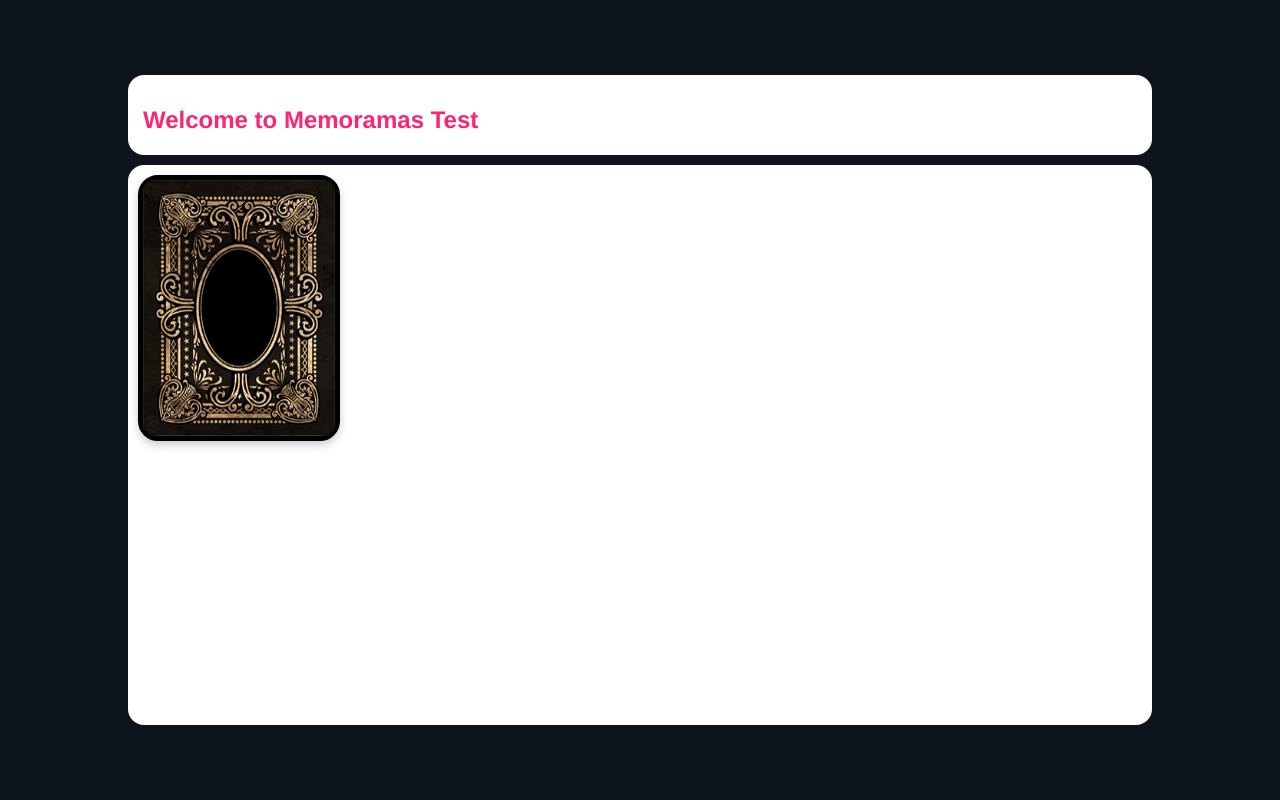
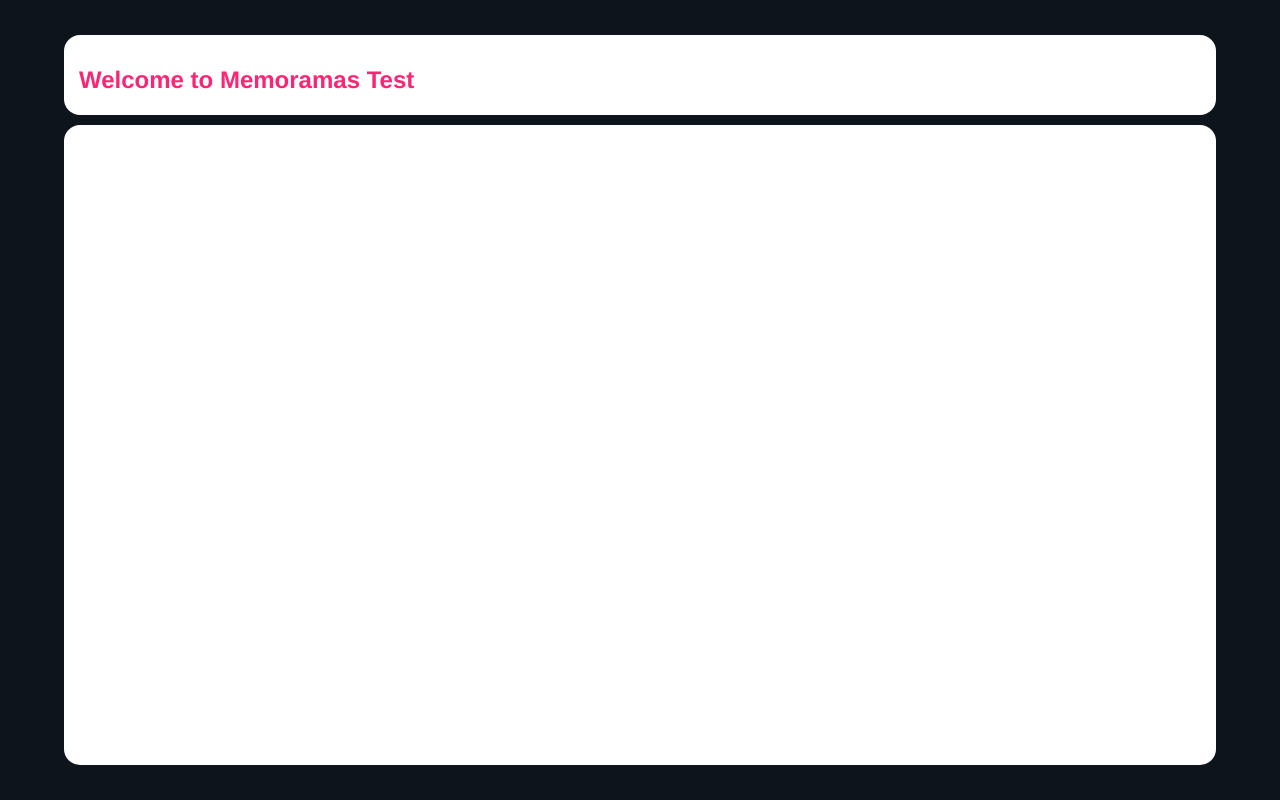
Before and after one commit to jamesrz95/juego-memoria, a React (Create React App) app: page / in a window 1280 px wide. Built offline with nearby package versions, Linux system fonts and the light colour scheme.

Commit message:
Adding logic to cards and styling .

```diff
--- a/package.json
+++ b/package.json
@@ -11,6 +11,7 @@
     "react-dom": "^18.2.0",
     "react-scripts": "5.0.1",
     "styled-components": "^5.3.6",
+    "uuid": "^9.0.0",
     "web-vitals": "^2.1.4"
   },
   "scripts": {
--- a/src/App.js
+++ b/src/App.js
@@ -1,6 +1,6 @@
 import styled from "styled-components";
 // import components
-import Card from "./components/Card";
+import ListCards from "./components/listCards";
 
 function App() {
   return (
@@ -9,7 +9,7 @@
         <h1>Welcome to Memoramas Test</h1>
       </Header>
       <LayoutGame>
-        <Card />
+        <ListCards />
       </LayoutGame>
     </Wrapper>
   );
@@ -27,15 +27,18 @@
   }
 `;
 const LayoutGame = styled.div`
-  height: 70vh;
-  width: 80vw;
+  height: 80%;
+  width: 90%;
   background: white;
   border-radius: 1rem;
+  display: flex;
+  align-items: center;
+  justify-content: center;
 `;
 
 const Header = styled.div`
   height: 5rem;
-  width: 80vw;
+  width: 90vw;
   background: white;
   border-radius: 1rem;
   margin-bottom: 10px;
--- a/src/components/Card.js
+++ b/src/components/Card.js
@@ -3,15 +3,22 @@
 // images
 import IMAGES from "../img/cards/index.js";
 
-const Card = () => {
+const Card = ({ item, id, handleChoice, flipped }) => {
+  const handleClick = () => {
+    handleChoice(item);
+  };
+
   return (
     <CardStyle>
-      <div class="flip-card-inner">
-        <div class="flip-card-front">
+      <div
+        className={flipped ? "flip-card-inner flipped" : "flip-card-inner"}
+        onClick={handleClick}
+      >
+        <div className="flip-card-front">
           <img src={IMAGES.cover} alt="" />
         </div>
-        <div class="flip-card-back">
-          <img src={IMAGES.wolf} alt="" />
+        <div className="flip-card-back">
+          <img src={item.img} alt="card" />
         </div>
       </div>
     </CardStyle>
@@ -19,17 +26,18 @@
 };
 
 const CardStyle = styled.div`
-  height: 16rem;
-  width: 12rem;
+  height: 50%;
+  width: 10%;
   border-radius: 5px;
   margin: 10px;
+  cursor: pointer;
 
-  &:hover .flip-card-inner {
+  .flip-card-inner.flipped {
     transform: rotateY(180deg);
   }
   img {
-    height: 16rem;
-    width: 12rem;
+    height: 100%;
+    width: 100%;
     object-fit: fill;
   }
 
@@ -60,10 +68,6 @@
     backface-visibility: hidden;
   }
 
-  /* Style the front side (fallback if image is missing) */
-  .flip-card-front {
-  }
-
   /* Style the back side */
   .flip-card-back {
     transform: rotateY(180deg);
--- a/src/components/listCards.js
+++ b/src/components/listCards.js
@@ -1 +1,84 @@
-import IMAGES from "../img/cards/index.js";
+import Card from "./Card";
+//import cards list
+import cards from "../data";
+import styled from "styled-components";
+import { useEffect, useState } from "react";
+import { v4 as uuidv4 } from "uuid";
+
+const ListCards = () => {
+  const [cardsGame, setCardsGame] = useState([]);
+  const [turns, setTurns] = useState(0);
+  const [choiceOne, setChoiceOne] = useState(null);
+  const [choiceTwo, setChoiceTwo] = useState(null);
+
+  const shuffleCards = () => {
+    const pairCards = [...cards, ...cards]
+      .sort(() => Math.random() - 0.5)
+      .map((card) => ({ ...card, id: uuidv4() }));
+    setCardsGame(pairCards);
+    setTurns(0);
+  };
+
+  const handleChoice = (card) => {
+    choiceOne ? setChoiceTwo(card) : setChoiceOne(card);
+  };
+
+  const restTurn = () => {
+    setChoiceOne(null);
+    setChoiceTwo(null);
+    setTurns((prev) => prev + 1);
+  };
+
+  const resetGame = () => {
+    setCardsGame([]);
+  };
+
+  useEffect(() => {
+    if (choiceOne && choiceTwo) {
+      if (choiceOne.img === choiceTwo.img && choiceOne.id !== choiceTwo.id) {
+        setCardsGame((prevCards) => {
+          return prevCards.map((card) => {
+            if (card.img === choiceOne.img) {
+              return { ...card, isMatch: true };
+            } else {
+              return card;
+            }
+          });
+        });
+        restTurn();
+      } else {
+        setTimeout(() => restTurn(), 1000);
+      }
+    }
+  }, [choiceOne, choiceTwo]);
+
+  console.log("New Cards: ", cardsGame);
+  return (
+    <WrapperList>
+      {!cardsGame ? <button onClick={shuffleCards}>Start new Game</button> : ""}
+      {cardsGame &&
+        cardsGame.map((item) => (
+          <Card
+            item={item}
+            key={item.id}
+            handleChoice={handleChoice}
+            flipped={item === choiceOne || item === choiceTwo || item.isMatch}
+          />
+        ))}
+    </WrapperList>
+  );
+};
+
+const WrapperList = styled.div`
+  height: 40%;
+  width: 100%;
+  display: flex;
+  align-items: center;
+  justify-content: center;
+  padding: 20px;
+  flex-wrap: wrap;
+  row-gap: 10px;
+  column-gap: 70px;
+  margin-bottom: 5rem;
+`;
+export default ListCards;
--- /dev/null
+++ b/src/data.js
@@ -0,0 +1,60 @@
+import IMAGES from "./img/cards";
+
+const cards = [
+  {
+    label: "Reindeer",
+    isMatch: false,
+    img: IMAGES.reindeer,
+    points: 5,
+  },
+  {
+    label: "PolarBear",
+    isMatch: false,
+    img: IMAGES.polarBear,
+    points: 5,
+  },
+  {
+    label: "Squirrel",
+    isMatch: false,
+    img: IMAGES.squirrel,
+    points: 5,
+  },
+  {
+    label: "Wolf",
+    isMatch: false,
+    img: IMAGES.wolf,
+    points: 5,
+  },
+  {
+    label: "Bird",
+    isMatch: false,
+    img: IMAGES.bird,
+    points: 5,
+  },
+  {
+    label: "Colibri",
+    isMatch: false,
+    img: IMAGES.colibri,
+    points: 5,
+  },
+  {
+    label: "EarlessSea",
+    isMatch: false,
+    img: IMAGES.earlessSea,
+    points: 5,
+  },
+  {
+    label: "Bird2",
+    isMatch: false,
+    img: IMAGES.bird2,
+    points: 5,
+  },
+  {
+    label: "Whale",
+    isMatch: false,
+    img: IMAGES.whale,
+    points: 5,
+  },
+];
+
+export default cards;
--- a/src/img/cards/index.js
+++ b/src/img/cards/index.js
@@ -8,7 +8,7 @@
   colibri: require("../cards/006.png"),
   earlessSea: require("../cards/007.png"),
   bird2: require("../cards/008.png"),
-  whale: require("../cards/006.png"),
+  whale: require("../cards/009.png"),
 };
 
 export default IMAGES;
```
Also changed, not shown: 1 other file (tests, documents, lock files or other folders).
